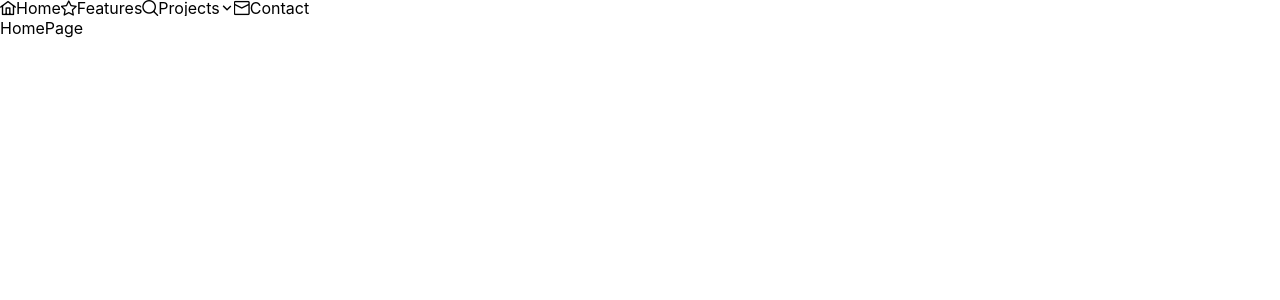
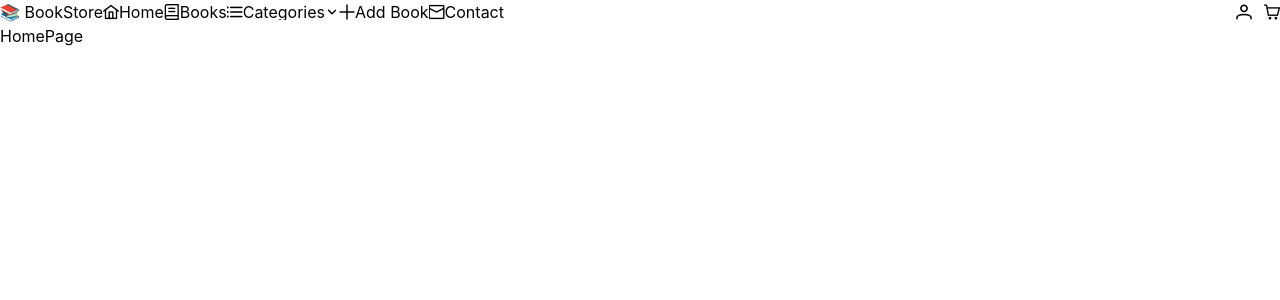
Before and after one commit to AbuHamse/BookStoreProject, a React (Vite) app in the folder client/: page / in a window 1280 px wide. Shown: the top 300 px of the page. Built offline with nearby package versions, Linux system fonts and the light colour scheme.

Commit message:
Updated Header Component

```diff
--- a/client/src/components/HeaderComponent.jsx
+++ b/client/src/components/HeaderComponent.jsx
@@ -1,59 +1,75 @@
-import React from 'react'
-import { Menubar } from 'primereact/menubar';
+import React from "react";
+import { Menubar } from "primereact/menubar";
+import { useNavigate } from "react-router-dom";
 
 const HeaderComponent = () => {
+  const navigate = useNavigate();
+
   const items = [
     {
-            label: 'Home',
-            icon: 'pi pi-home'
+      label: "Home",
+      icon: "pi pi-home",
+      command: () => navigate("/"),
     },
     {
-            label: 'Features',
-            icon: 'pi pi-star'
+      label: "Books",
+      icon: "pi pi-book",
+      command: () => navigate("/books"),
     },
     {
-            label: 'Projects',
-            icon: 'pi pi-search',
+      label: "Categories",
+      icon: "pi pi-list",
       items: [
         {
-                    label: 'Components',
-                    icon: 'pi pi-bolt'
+          label: "Fiction",
+          command: () => navigate("/books?category=fiction"),
         },
         {
-                    label: 'Blocks',
-                    icon: 'pi pi-server'
+          label: "Non-Fiction",
+          command: () => navigate("/books?category=non-fiction"),
         },
         {
-                    label: 'UI Kit',
-                    icon: 'pi pi-pencil'
+          label: "Sci-Fi",
+          command: () => navigate("/books?category=scifi"),
+        },
+      ],
     },
     {
-                    label: 'Templates',
-                    icon: 'pi pi-palette',
-                    items: [
-                        {
-                            label: 'Apollo',
-                            icon: 'pi pi-palette'
+      label: "Add Book",
+      icon: "pi pi-plus",
+      command: () => navigate("/add-book"),
     },
     {
-                            label: 'Ultima',
-                            icon: 'pi pi-palette'
-                        }
-                    ]
-                }
-            ]
+      label: "Contact",
+      icon: "pi pi-envelope",
+      command: () => navigate("/contact"),
     },
-        {
-            label: 'Contact',
-            icon: 'pi pi-envelope'
-        }
   ];
+
+  const start = (
+    <h2 style={{ margin: 0, cursor: "pointer" }} onClick={() => navigate("/")}>
+      📚 BookStore
+    </h2>
+  );
+
+  const end = (
+    <div className="flex gap-3">
+      <i
+        className="pi pi-user cursor-pointer"
+        onClick={() => navigate("/login")}
+      />
+      <i
+        className="pi pi-shopping-cart cursor-pointer"
+        onClick={() => navigate("/cart")}
+      />
+    </div>
+  );
 
   return (
     <div className="card">
-            <Menubar model={items} />
+      <Menubar model={items} start={start} end={end} />
     </div>
-    )
-}
+  );
+};
 
 export default HeaderComponent;
```
Lines whose indentation alone changed are shown as unchanged.
